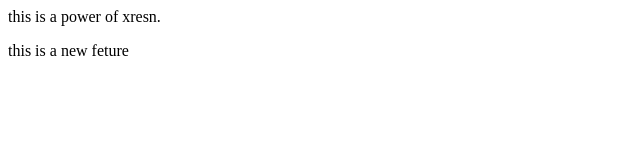
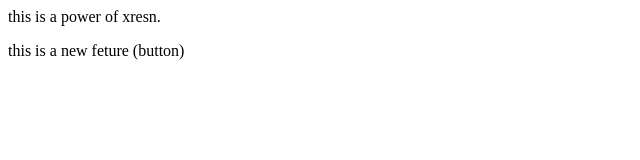
Before and after one commit to xresn/xresnrepo, a plain HTML site: page index.html in a window 1280 px wide. Shown: the full height of the page, 0-640 px from the left. Drawn offline with Linux system fonts and the light colour scheme.

```diff
--- a/index.html
+++ b/index.html
@@ -1,2 +1,2 @@
 <p>this is a power of xresn.</p>
-<P>this is a new feture</P>
+<P>this is a new feture (button)</P>
```
